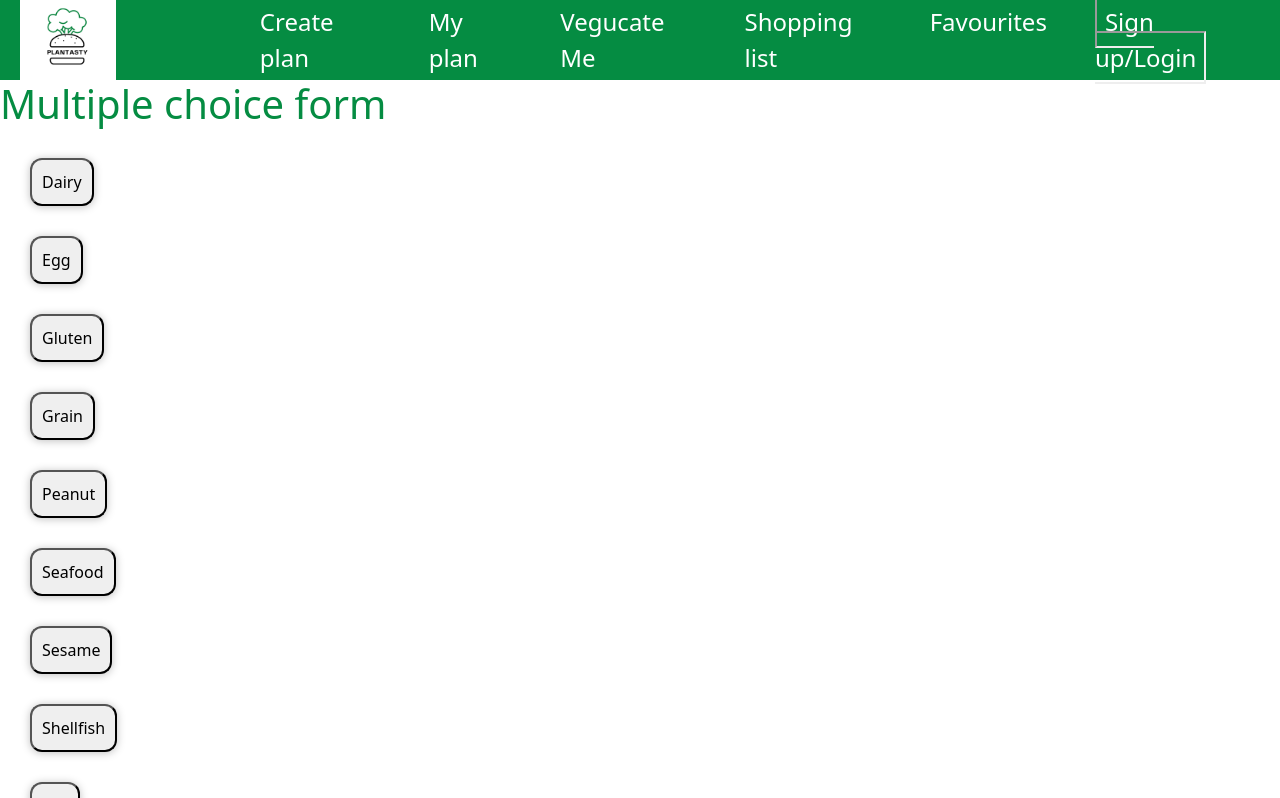
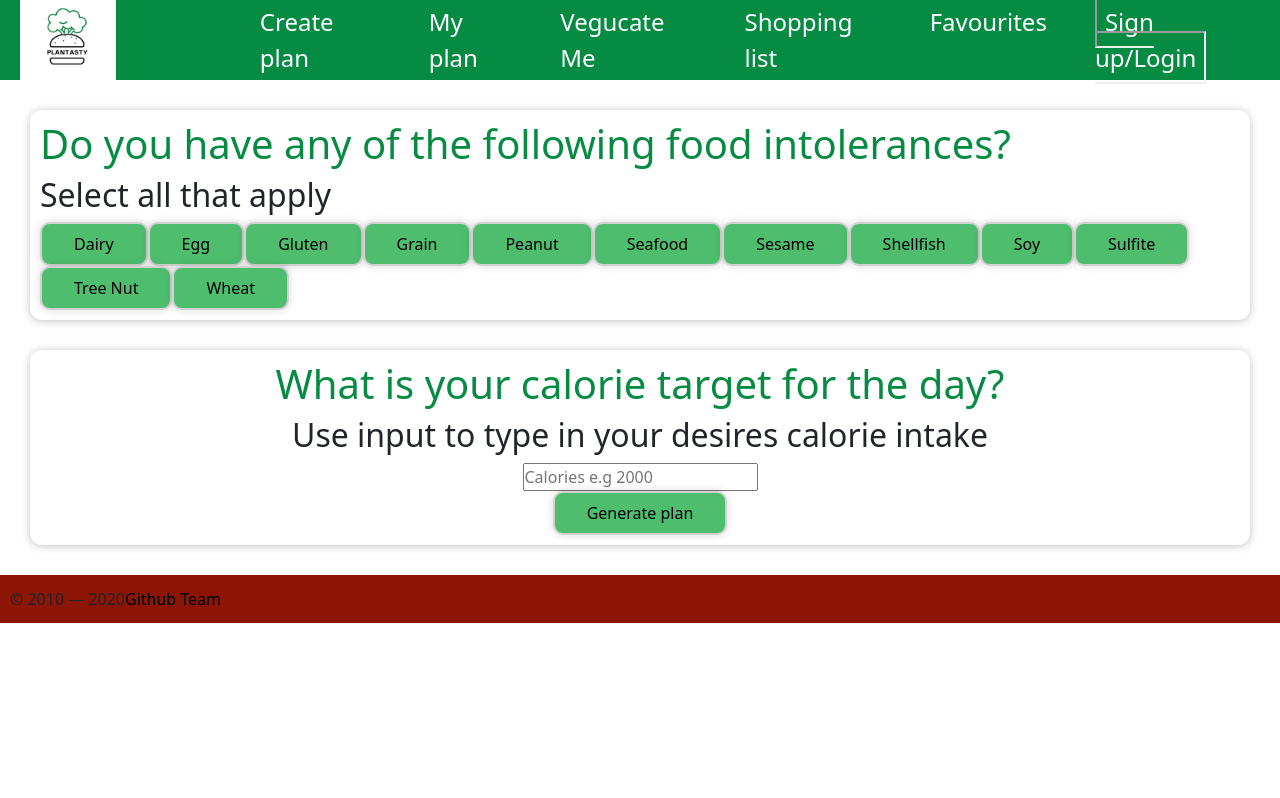
Before and after one commit to SchoolOfCode/w15_collaborative-react-project-team-f-plantasty, a React (Create React App) app in the folder plantasty/: page /createplan in a window 1280 px wide. Shown: the top 798 px of the page. Built offline with nearby package versions, Linux system fonts and the light colour scheme.

Commit message:
styled the from

```diff
--- a/plantasty/src/Components/FullRecipeCard/index.js
+++ b/plantasty/src/Components/FullRecipeCard/index.js
@@ -6,14 +6,14 @@ import styles from './RecipeCard.module.css';
 
 export default function FullRecipeCard({ meal }) {
   const [imageUrl, setImageUrl] = useState('');
-  //   const AlinaAPI = '11cf2295cd61422389f3a0b5611fcb30';
+  const AlinaAPI = '11cf2295cd61422389f3a0b5611fcb30';
   //   const TaniaAPI = '81d1af1612cd4093abbfa7b29f39fd3e';
   //   const TomAPI = '5b5269dd70b849018665136bf0eb41c9';
-  const AlinaAPI2 = 'ef968f4556ed4b3f880221d46d7bd1b9';
+  // const AlinaAPI2 = 'ef968f4556ed4b3f880221d46d7bd1b9';
 
   useEffect(() => {
     fetch(
-      `https://api.spoonacular.com/recipes/${meal.id}/information?apiKey=${AlinaAPI2}&includeNutrition=true`
+      `https://api.spoonacular.com/recipes/${meal.id}/information?apiKey=${AlinaAPI}&includeNutrition=true`
     )
       .then((response) => response.json())
       .then((data) => {
--- a/plantasty/src/Components/Hero/Hero.module.css
+++ b/plantasty/src/Components/Hero/Hero.module.css
@@ -18,3 +18,8 @@ h1 {
   width: 100%;
   height: auto;
 }
+
+.titleHero {
+  display: block;
+  margin-top: 50px;
+}
--- a/plantasty/src/Components/Hero/index.js
+++ b/plantasty/src/Components/Hero/index.js
@@ -7,7 +7,10 @@ function Hero() {
     <main className={styles}>
       <div>
         <h1>Welcome to Plantasty</h1>
-        <h2></h2>
+        <h2 className={styles.titleHero}>
+          Thinking of eating less meat? Start your journey with Plantasty.
+          Personalised daily meals at just one click away.
+        </h2>
       </div>
       <div>
         <img
--- a/plantasty/src/Components/MultipleChoiceForm/MultipleChoiceForm.module.css
+++ b/plantasty/src/Components/MultipleChoiceForm/MultipleChoiceForm.module.css
@@ -10,3 +10,10 @@
   padding: 10px;
   margin: 30px;
 }
+
+.cardWrap2 {
+  border-radius: 12px;
+  box-shadow: 0 1px 8px rgba(0, 0, 0, 0.25);
+  padding: 10px;
+  margin: 30px;
+}
--- a/plantasty/src/Components/MultipleChoiceForm/index.js
+++ b/plantasty/src/Components/MultipleChoiceForm/index.js
@@ -1,11 +1,11 @@
 import React, { useState } from 'react';
-import styles from './MultipleChoiceForm.module.css';
+// import styles from './MultipleChoiceForm.module.css';
+import style from '../TextButton/button.module.css';
 
 function MultipleChoiceForm(props) {
-
   return (
     <button
-      className={styles.cardWrapper}
+      className={style.textButton}
       value={props.value}
       onClick={(event) => props.getValue(event.target.value)}
     >
--- a/plantasty/src/Components/TextButton/button.module.css
+++ b/plantasty/src/Components/TextButton/button.module.css
@@ -13,7 +13,8 @@
 
 .buttonContainer {
   display: flex;
+  /* flex-wrap: wrap; */
   flex-direction: row;
-  align-items: center;
-  justify-content: center;
+  /* align-items: center; */
+  /* justify-content: center; */
 }
--- a/plantasty/src/Pages/CreateMealPlan.js
+++ b/plantasty/src/Pages/CreateMealPlan.js
@@ -5,6 +5,8 @@ import Navbar from '../Components/Header/Navbar';
 import Footer from '../Components/Footer';
 import CaloriesInput from '../Components/CaloriesInput';
 import TextButton from '../Components/TextButton';
+import styles from '../Components/MultipleChoiceForm/MultipleChoiceForm.module.css';
+import style from '../Components/FullRecipeCard/RecipeCard.module.css';
 let intolerances = [
   'Dairy',
   'Egg',
@@ -26,8 +28,9 @@ function CreateMealPlan(props) {
       <nav>
         <Navbar />
       </nav>
-      <section>
-        <h1>Multiple choice form</h1>
+      <section className={styles.cardWrap2}>
+        <h1>Do you have any of the following food intolerances?</h1>
+        <h2>Select all that apply</h2>
         {intolerances.map((allergy, index) => (
           <MultipleChoiceForm
             text={allergy}
@@ -36,14 +39,16 @@ function CreateMealPlan(props) {
             key={index}
           />
         ))}
-        ;
       </section>
-      <section>
+      <section className={style.recipeContainer}>
+        <h1>What is your calorie target for the day?</h1>
+        <h2>Use input to type in your desires calorie intake</h2>
         <CaloriesInput handleChange={props.updateCalories} />
+
+        <Link to={'/myplan'}>
+          <TextButton text={'Generate plan'} />
+        </Link>
       </section>
-      <Link to={'/myplan'}>
-        <TextButton text={'Generate plan'} />
-      </Link>
       <section>
         <SingleChoiceForm />
       </section>
--- a/plantasty/src/Pages/MealPlanCreated.js
+++ b/plantasty/src/Pages/MealPlanCreated.js
@@ -2,7 +2,7 @@ import React, { useEffect, useState } from 'react';
 import MealList from '../Components/MealList';
 import Navbar from '../Components/Header/Navbar';
 import Footer from '../Components/Footer';
-import styles from '../Components/FullRecipeCard/RecipeCard.module.css';
+// import styles from '../Components/FullRecipeCard/RecipeCard.module.css';
 
 import style from '../Components/TextButton/button.module.css';
 function MealPlanForm(props) {
```
Lines whose indentation alone changed are shown as unchanged.
